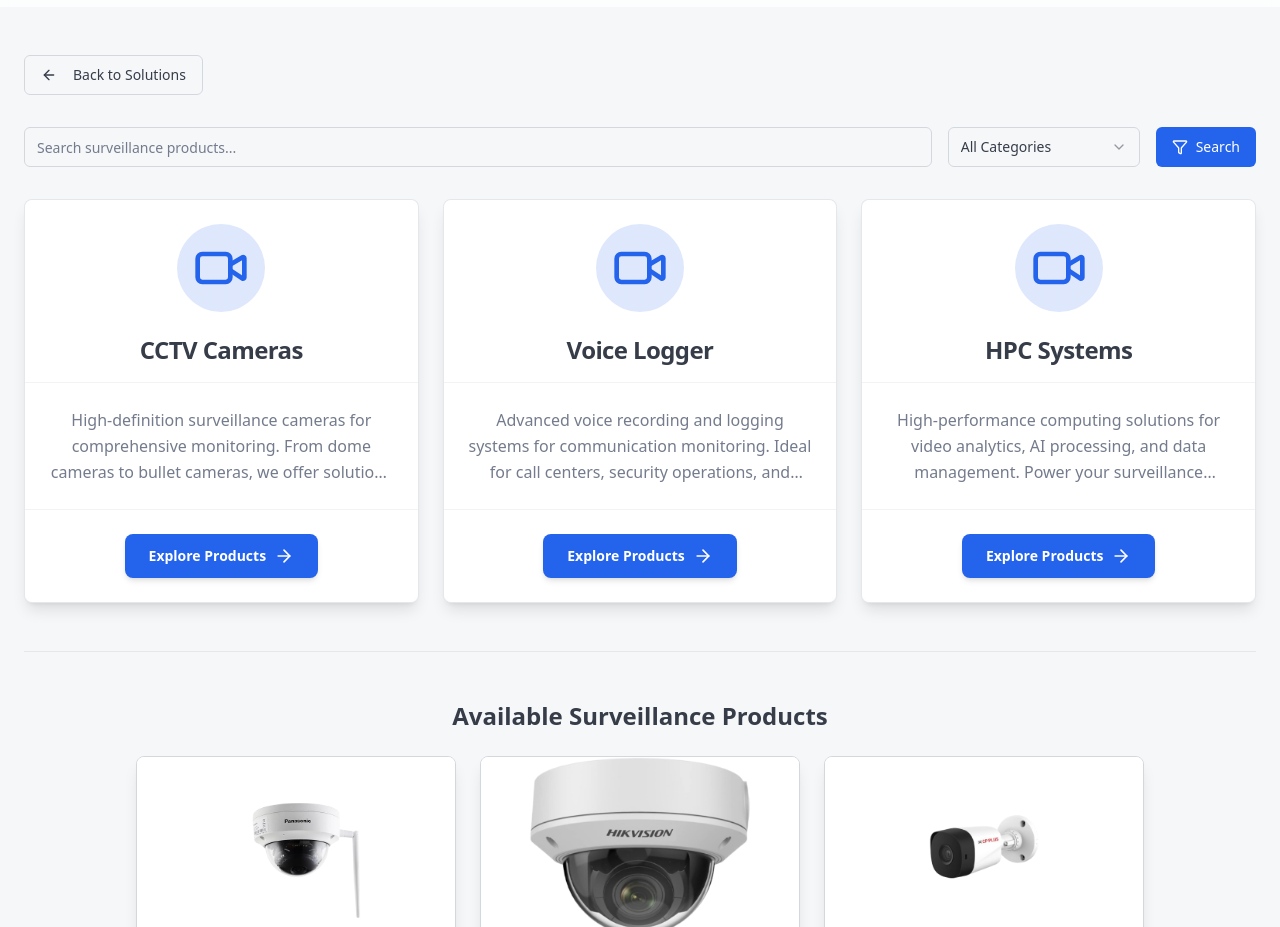
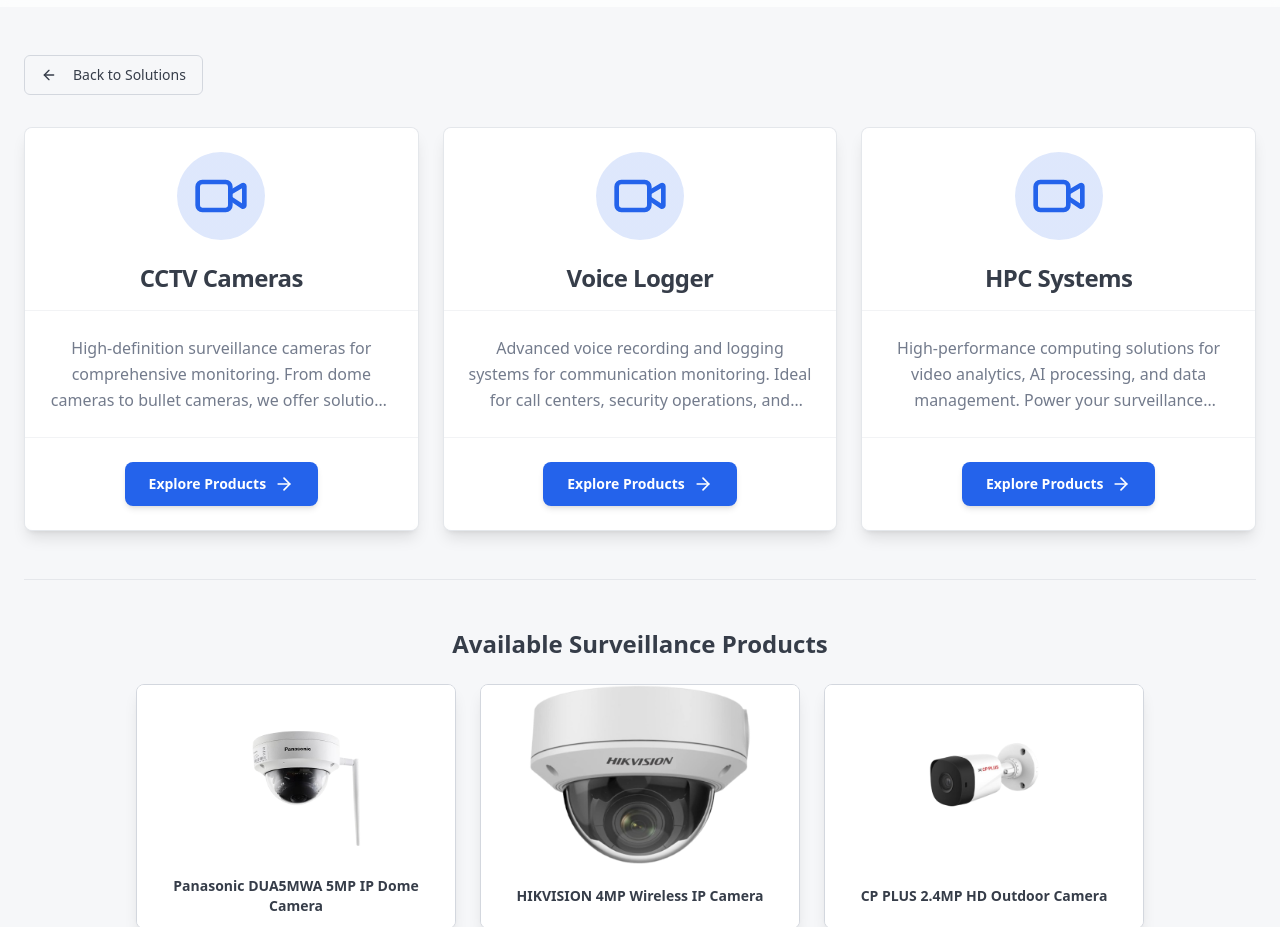
Before and after one commit to jishanpochi5544/gen2, a Next.js app: page /solutions/surveillance-systems in a window 1280 px wide. Shown: the part 1660-2587 px from the top of the page. Built offline with nearby package versions, Linux system fonts and the light colour scheme.

Commit message:
Fix client-side error by simplifying surveillance page and search component

```diff
--- a/src/app/solutions/surveillance-systems/page.tsx
+++ b/src/app/solutions/surveillance-systems/page.tsx
@@ -1,6 +1,5 @@
 import React from 'react';
 import { SurveillanceCategories } from "@/components/SurveillanceCategories";
-import { SurveillanceSearch } from "@/components/SurveillanceSearch";
 import { Button } from "@/components/ui/button";
 import Link from "next/link";
 import { ArrowLeft, ArrowRight, Video, CheckCircle, Building2, Settings, Users2, HelpCircle } from "lucide-react";
@@ -41,20 +40,9 @@
   const selectedCategory = category ? decodeURIComponent(category) : 'all';
 
   // Filter products for surveillance systems
-  const surveillanceProducts = products.filter(product => {
-    const matchesQuery = query
-      ? product.name.toLowerCase().includes(query.toLowerCase()) ||
-        product.shortDescription.toLowerCase().includes(query.toLowerCase()) ||
-        product.longDescription.toLowerCase().includes(query.toLowerCase())
-      : true;
-
-    // Check if product matches the selected category
-    const matchesSelectedCategory = selectedCategory === 'all'
-      ? surveillanceCategories.includes(product.category)
-      : product.category === selectedCategory;
-
-    return matchesQuery && matchesSelectedCategory;
-  });
+  const surveillanceProducts = products.filter(product =>
+    surveillanceCategories.includes(product.category)
+  );
 
   return (
     <div className="relative min-h-screen">
@@ -217,15 +205,10 @@
             </Link>
           </Button>
 
-          {/* Search Component */}
-          <SurveillanceSearch />
-
-          {/* Categories Section - Only show when no category is selected */}
-          {selectedCategory === 'all' && (
-            <div className="mb-12">
-              <SurveillanceCategories />
-            </div>
-          )}
+          {/* Categories Section */}
+          <div className="mb-12">
+            <SurveillanceCategories />
+          </div>
 
           {/* Products Section */}
           {surveillanceProducts.length > 0 ? (
--- a/src/components/SurveillanceSearch.tsx
+++ b/src/components/SurveillanceSearch.tsx
@@ -1,7 +1,7 @@
 "use client"
 
 import { useState } from 'react';
-import { useRouter, useSearchParams } from 'next/navigation';
+import { useRouter } from 'next/navigation';
 import { Button } from "@/components/ui/button";
 import { Input } from "@/components/ui/input";
 import { Filter } from "lucide-react";
@@ -21,9 +21,8 @@
 
 export function SurveillanceSearch() {
   const router = useRouter();
-  const searchParams = useSearchParams();
-  const [query, setQuery] = useState(searchParams.get('query') ?? '');
-  const [category, setCategory] = useState(searchParams.get('category') ?? '');
+  const [query, setQuery] = useState('');
+  const [category, setCategory] = useState('');
 
   const handleSearch = () => {
     const params = new URLSearchParams();
```
